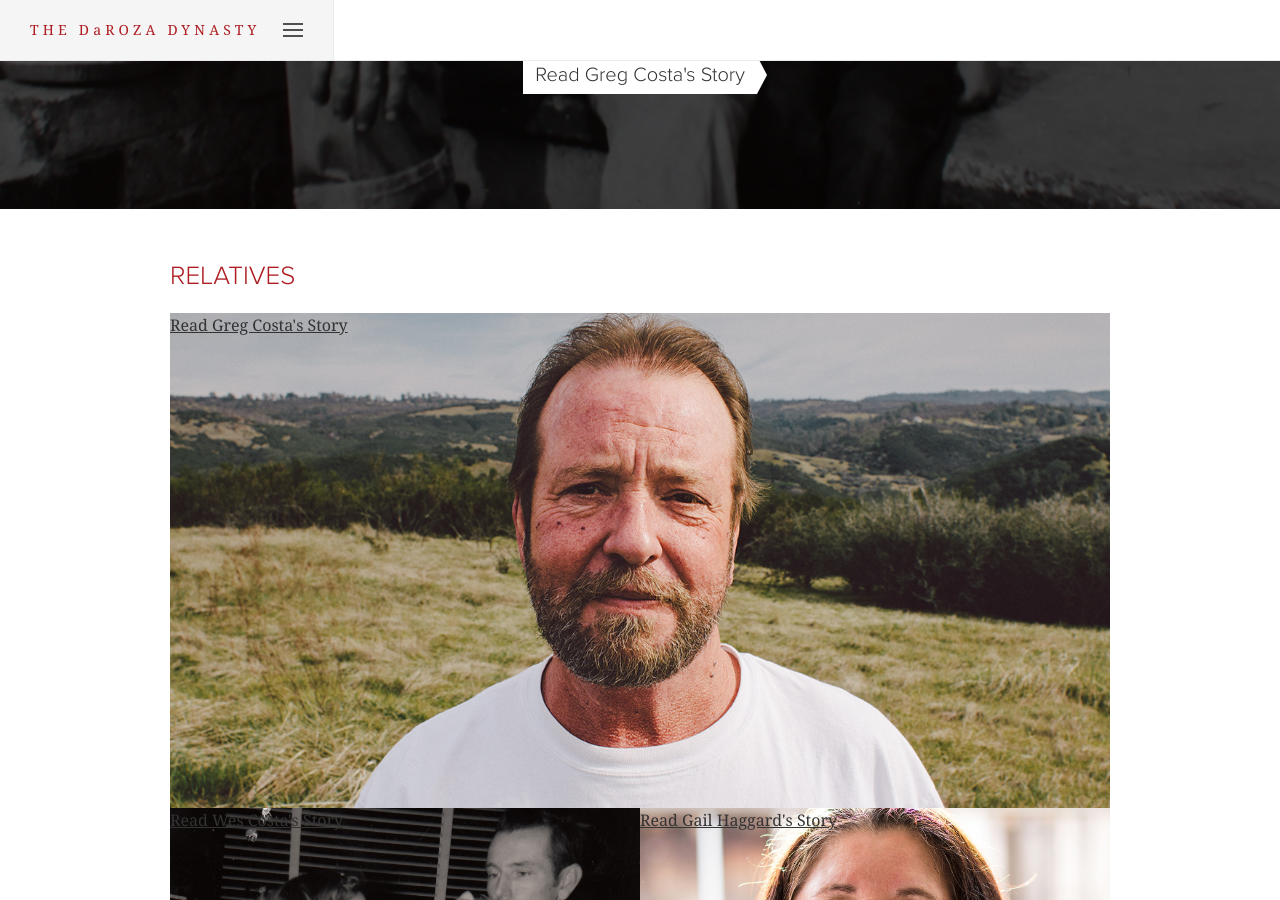
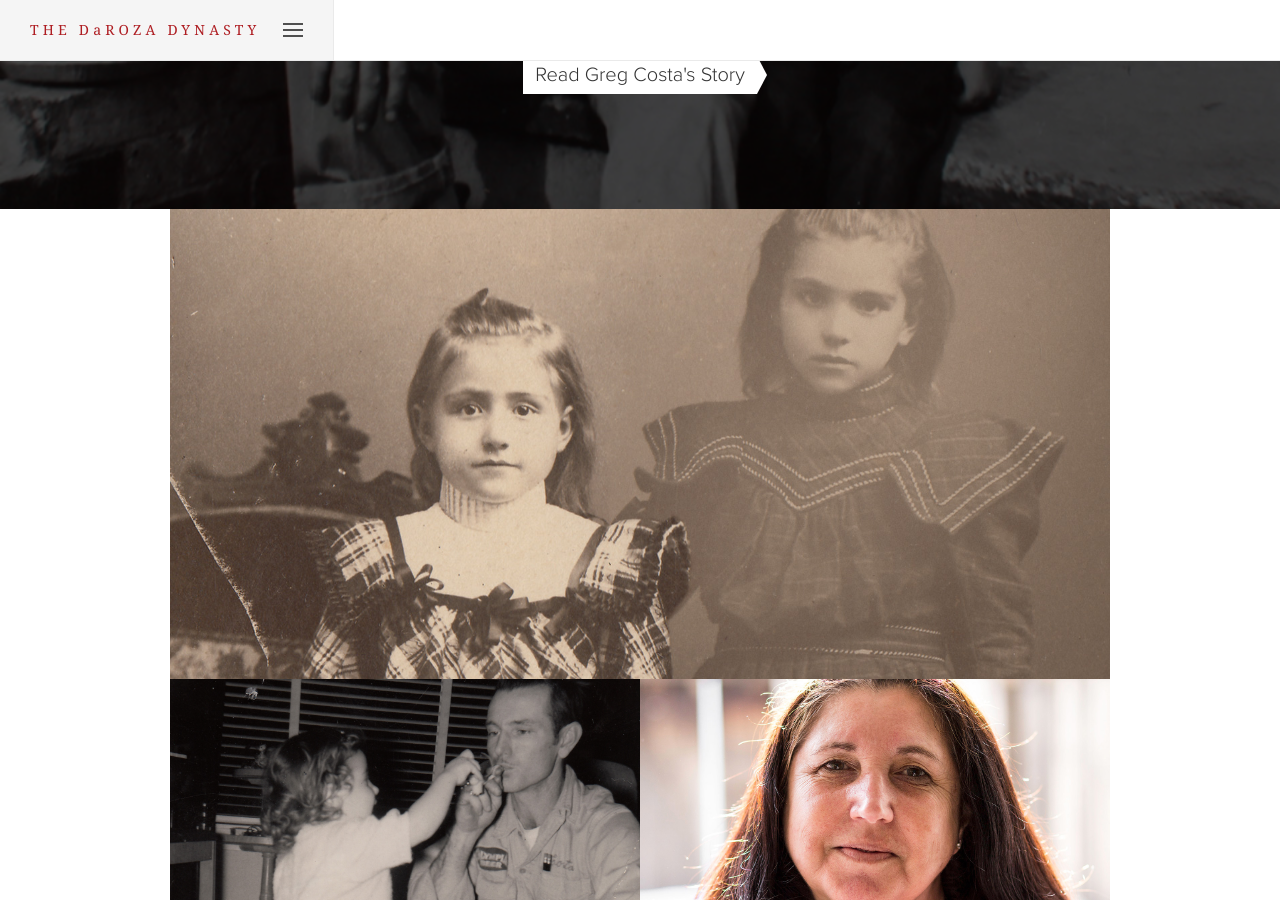
Before and after one commit to travisneilson/DaRoza, a Jekyll site: the page built from index.html, in a window 1280 px wide and 900 px high, scrolled down 572 px. Built offline with Jekyll 4.4.1, drawn with Linux system fonts in a browser that asks for light colours; some of the changed text lies outside the part shown.

Commit message:
homepagefixes

```diff
--- a/index.html
+++ b/index.html
@@ -45,13 +45,13 @@ htmlclass: page-home
 <div class="positioner">
 
 	<section class="relatives">
-	  <h3>Relatives</h3>
 
 	  <div class="relatives-grid">
-	    <a href="../greg-costa/" class="relatives-grid-unit-3" style="background-image: url(/assets/img/greg/portrait-greg.jpg);">Read Greg Costa's Story</a>
-	    <a href="../wes-costa/" class="relatives-grid-unit-1" style="background-image: url(/assets/img/wes/portrait-wes.jpg);">Read Wes Costa's Story</a>
-	    <a href="../gail-haggard/" class="relatives-grid-unit-1" style="background-image: url(/assets/img/gail/portrait-gail-header.jpg);">Read Gail Haggard's Story</a>
-	    <a href="../julia-coster/" class="relatives-grid-unit-3" style="background-image: url(/assets/img/julia/portrait-julia.jpg);">Read Julia Coster's Story</a>
+	  	<a href="../julia-coster/" class="relatives-grid-unit-3" style="background-image: url(/assets/img/julia/portrait-julia.jpg);" data-relation="Julia"></a>
+	    <a href="../wes-costa/" class="relatives-grid-unit-1" style="background-image: url(/assets/img/wes/portrait-wes.jpg);" data-relation="Wes"></a>
+	    <a href="../gail-haggard/" class="relatives-grid-unit-1" style="background-image: url(/assets/img/gail/portrait-gail-header.jpg);" data-relation="Gail"></a>
+	    <a href="../greg-costa/" class="relatives-grid-unit-3" style="background-image: url(/assets/img/greg/portrait-greg.jpg);" data-relation="Greg"></a>
+
 
 	  </div>
 
```
